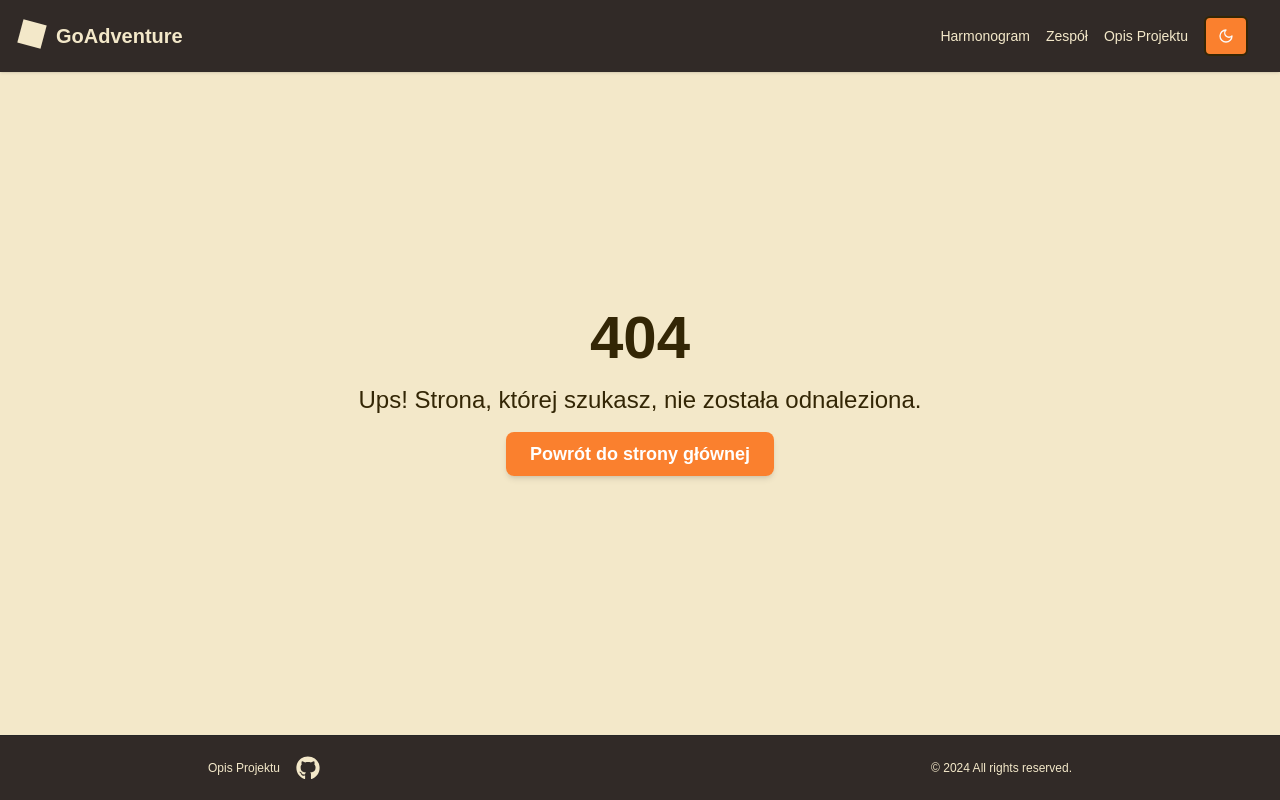
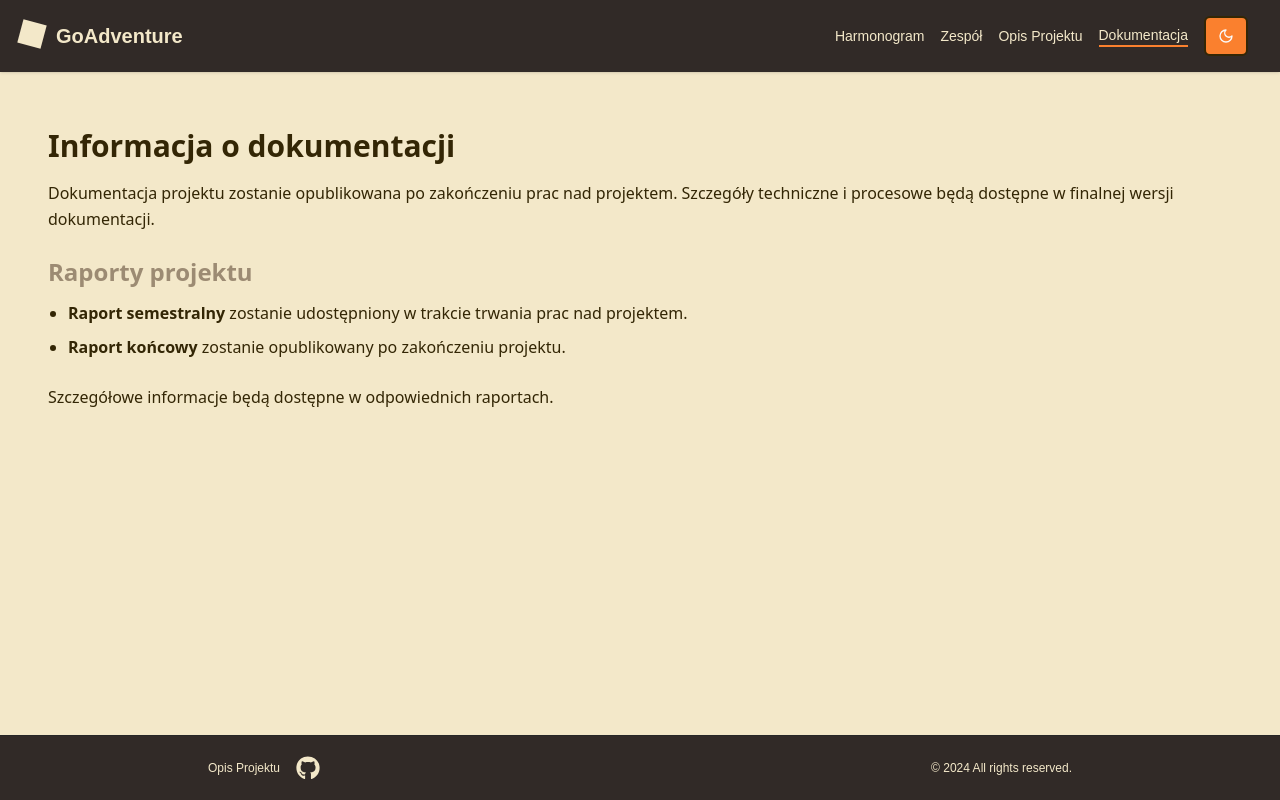
Before and after one commit to zesp11/zesp11.github.io, a Next.js app: page /zesp11_page/docs in a window 1280 px wide. Before the commit this address had no page. Built offline with nearby package versions, Linux system fonts and the light colour scheme.

Commit message:
Add documentation section

```diff
--- /dev/null
+++ b/src/app/(nonMainPage)/docs/page.tsx
@@ -0,0 +1,19 @@
+export default function Page() {
+  return (
+    <div className="h-full text-foreground p-8 font-sans leading-relaxed">
+      <h1 className="text-3xl font-bold mb-4">Informacja o dokumentacji</h1>
+      <p className="mb-6">
+        Dokumentacja projektu zostanie opublikowana po zakończeniu prac nad projektem.
+        Szczegóły techniczne i procesowe będą dostępne w finalnej wersji dokumentacji.
+      </p>
+      <h2 className="text-secondary text-2xl font-semibold mb-3">Raporty projektu</h2>
+      <ul className="list-disc pl-5 space-y-2">
+        <li><strong>Raport semestralny</strong> zostanie udostępniony w trakcie trwania prac nad projektem.</li>
+        <li><strong>Raport końcowy</strong> zostanie opublikowany po zakończeniu projektu.</li>
+      </ul>
+      <p className="mt-6">
+        Szczegółowe informacje będą dostępne w odpowiednich raportach.
+      </p>
+    </div>
+  );
+}
--- a/src/app/components/header.tsx
+++ b/src/app/components/header.tsx
@@ -11,6 +11,7 @@ const links = [
   { url: "/harmonogram", label: "Harmonogram" },
   { url: "/zespol", label: "Zespół" },
   { url: "/opis", label: "Opis Projektu" },
+  { url: "/docs", label: "Dokumentacja" },
 ];
 
 export default function Header() {
```
